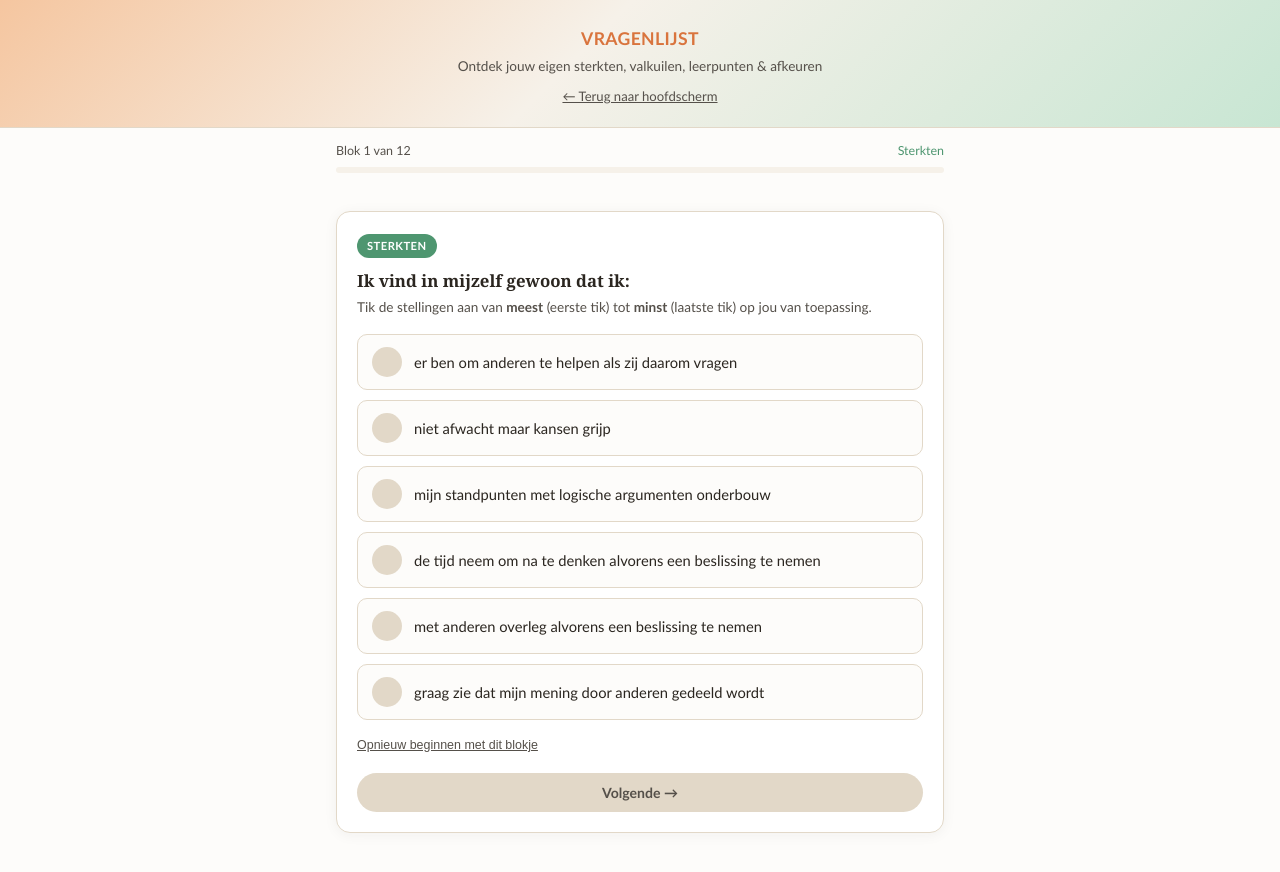
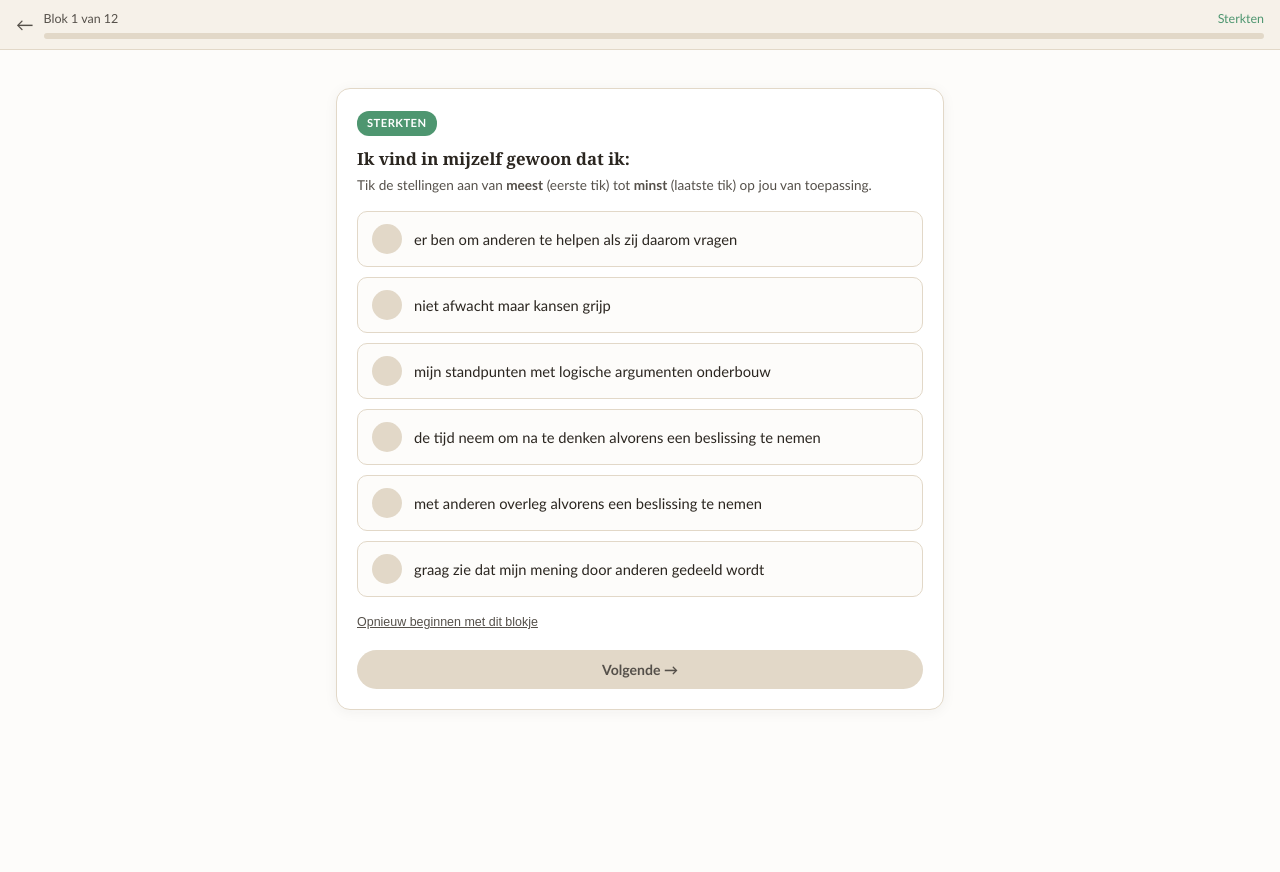
Before and after one commit to ErikdenBoer1983/Circle-Methode, a website: page www/test.html in a window 1280 px wide. After the commit the page ends 800 px from the top, so only its background shows below. Drawn offline with Linux system fonts and the light colour scheme.

Commit message:
Vragenlijst: kop compacter zodat scrollen per blok niet meer nodig is
Co-Authored-By: Claude Sonnet 5 <noreply@anthropic.com>

```diff
--- a/www/test.html
+++ b/www/test.html
@@ -16,14 +16,14 @@
   html, body { overflow-x: hidden; max-width: 100%; }
   body { margin:0; background:var(--paper); color:var(--ink); font-family:"Trebuchet MS","Segoe UI",sans-serif; line-height:1.5; }
   .wrap { max-width: var(--maxw); margin:0 auto; padding: 20px 16px 40px; }
-  header.top { background: linear-gradient(135deg, var(--accent-soft) 0%, var(--panel) 45%, var(--accent2-soft) 100%); border-bottom:1px solid var(--rule); padding: 26px 20px 20px; text-align:center; }
-  header.top h1 { margin: 0 0 4px; font-size: 1.1rem; letter-spacing:0.02em; text-transform:uppercase; font-weight:700; color: var(--accent); }
-  header.top p { margin:0; color: var(--ink-soft); font-size:0.85rem; }
-  header.top a.back { display:inline-block; margin-top:10px; font-size:0.82rem; color:var(--ink-soft); }
+  header.top { position:sticky; top:0; z-index:10; display:flex; align-items:center; gap:10px; background:var(--panel); border-bottom:1px solid var(--rule); padding:10px 16px; }
+  header.top a.back { flex:0 0 auto; font-size:1.1rem; color:var(--ink-soft); text-decoration:none; line-height:1; }
+  header.top h1 { display:none; }
+  header.top p { display:none; }
 
-  .progress-wrap { padding: 14px 16px 0; max-width: var(--maxw); margin: 0 auto; }
-  .progress-label { display:flex; justify-content:space-between; font-size:0.78rem; color:var(--ink-soft); margin-bottom:6px; }
-  .progress-bar { height:6px; background:var(--panel); border-radius:4px; overflow:hidden; }
+  .progress-wrap { flex:1 1 auto; min-width:0; }
+  .progress-label { display:flex; justify-content:space-between; font-size:0.78rem; color:var(--ink-soft); margin-bottom:4px; }
+  .progress-bar { height:6px; background:var(--rule); border-radius:4px; overflow:hidden; }
   .progress-fill { height:100%; background:var(--accent2); transition:width 0.3s ease; }
 
   .card { background:#fff; border:1px solid var(--rule); border-radius:14px; padding:20px; margin-top:18px; box-shadow: 0 2px 14px rgba(43,38,32,0.05); }
@@ -57,15 +57,12 @@
 <body>
 
 <header class="top">
-  <h1>Vragenlijst</h1>
-  <p>Ontdek jouw eigen sterkten, valkuilen, leerpunten &amp; afkeuren</p>
-  <a class="back" href="home.html">&larr; Terug naar hoofdscherm</a>
+  <a class="back" href="home.html" aria-label="Terug naar hoofdscherm">&larr;</a>
+  <div class="progress-wrap">
+    <div class="progress-label"><span id="progressLabel">Blok 1 van 12</span><span id="progressThema"></span></div>
+    <div class="progress-bar"><div class="progress-fill" id="progressFill" style="width:0%;"></div></div>
+  </div>
 </header>
-
-<div class="progress-wrap">
-  <div class="progress-label"><span id="progressLabel">Blok 1 van 12</span><span id="progressThema"></span></div>
-  <div class="progress-bar"><div class="progress-fill" id="progressFill" style="width:0%;"></div></div>
-</div>
 
 <div class="wrap">
   <div id="vraagCard"></div>
```
